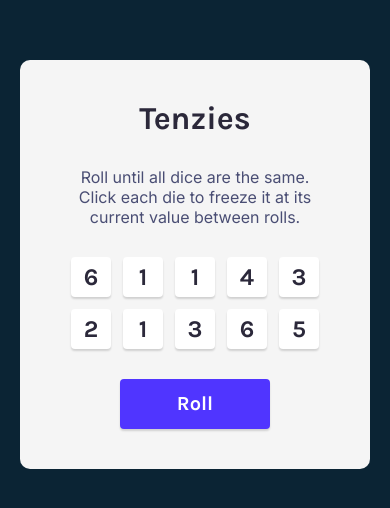
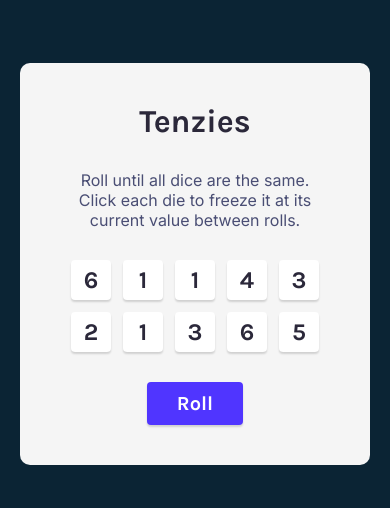
Before and after one commit to nathansoussana/tenzies, a React (Vite) app: page / in a window 390 px wide. Shown: the part 158-666 px from the top of the page. Built offline with nearby package versions, Linux system fonts and the light colour scheme.

Commit message:
Changed button styles to optimise for mobile

```diff
--- a/src/css/styles.css
+++ b/src/css/styles.css
@@ -58,6 +58,7 @@ main {
   font-size: 1.75em;
   font-weight: 700;
   color: #2B283A;
+  cursor: pointer;
 }
 
 .btn {
@@ -67,8 +68,7 @@ main {
   background: #5035FF;
   color: #FFFFFF;
   font-size: 1.25em;
-  width: 150px;
-  height: 50px;
+  padding: 10px 30px;
   border-radius: 4px;
   box-shadow: 0 2px 2px 0 rgba(0, 0, 0, 0.15);
   cursor: pointer;
--- a/src/css/styles.sass
+++ b/src/css/styles.sass
@@ -66,6 +66,7 @@ main
   font-size: 1.75em
   font-weight: 700
   color: $dark-txt
+  cursor: pointer
 
 // Button
 .btn
@@ -75,8 +76,7 @@ main
   background: $purple-btn
   color: $white
   font-size: 1.25em
-  width: 150px
-  height: 50px
+  padding: 10px 30px
   border-radius: 4px
   box-shadow: 0 2px 2px 0 rgba(0, 0, 0, 0.15)
   cursor: pointer
```
Also changed, not shown: 1 other file (tests, documents, lock files or other folders).
